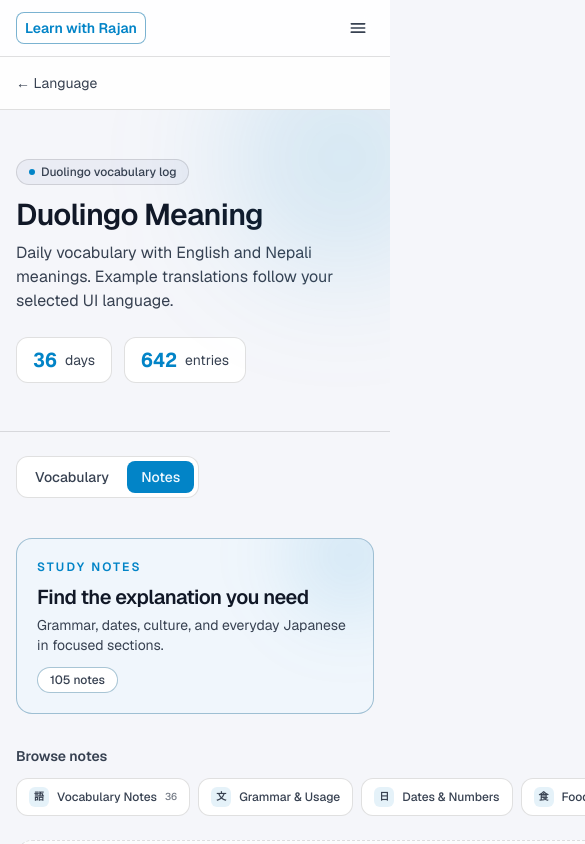
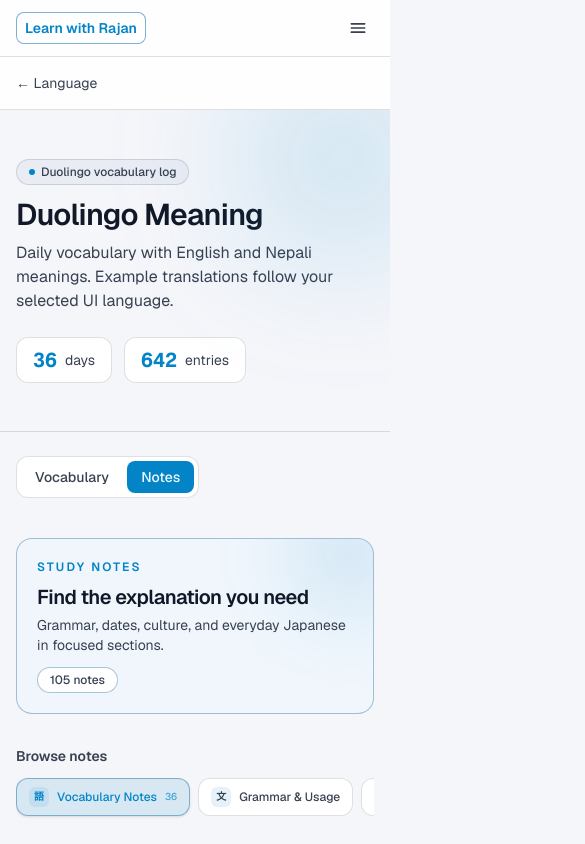
Before and after one commit to rznmgr630/learnwithrajan, a Next.js app: page /learn/duolingo in a window 390 px wide. Both pictures are taken after a click on the button "Notes". Shown: the top 844 px of the page, 585 px wide, since content can reach past the window. Built offline with nearby package versions, Linux system fonts and the light colour scheme.

Commit message:
Fix Duolingo notes mobile layout

```diff
--- a/components/learn/DuolingoPage.tsx
+++ b/components/learn/DuolingoPage.tsx
@@ -95,7 +95,7 @@ export function DuolingoPage() {
   const { locale } = useLocale();
   const [tab, setTab] = useState<"words" | "notes">("words");
   const [openDays, setOpenDays] = useState<Set<number>>(new Set([1]));
-  const [activeNoteSection, setActiveNoteSection] = useState<NoteSectionId | null>(null);
+  const [activeNoteSection, setActiveNoteSection] = useState<NoteSectionId>("words");
 
   const groupedNotes = NOTE_GROUPS.map((group) => ({
     ...group,
@@ -120,7 +120,7 @@ export function DuolingoPage() {
   }
 
   return (
-    <div>
+    <div className="min-w-0 overflow-x-hidden">
       {/* Back nav */}
       <div className="border-b border-[var(--border)] bg-[color-mix(in_oklab,var(--surface)_85%,transparent)]">
         <div className="mx-auto flex max-w-3xl items-center gap-4 px-4 py-4 sm:px-6">
@@ -292,10 +292,10 @@ export function DuolingoPage() {
             </div>
           </div>
 
-          <div className="grid gap-5 lg:grid-cols-[11rem_minmax(0,1fr)] lg:items-start">
-            <aside className="lg:sticky lg:top-5">
+          <div className="grid min-w-0 gap-5 lg:grid-cols-[11rem_minmax(0,1fr)] lg:items-start">
+            <aside className="min-w-0 lg:sticky lg:top-5">
               <p className="text-sm font-semibold text-[var(--muted)]">Browse notes</p>
-              <div className="mt-3 flex gap-2 overflow-x-auto pb-1 lg:flex-col lg:overflow-visible">
+              <div className="mt-3 flex w-full min-w-0 max-w-full gap-2 overflow-x-auto pb-1 lg:flex-col lg:overflow-visible">
                 <button
                   onClick={() => selectNoteSection("words")}
                   className={`flex shrink-0 items-center gap-2 rounded-xl border px-3 py-2 text-left text-xs font-medium transition ${activeNoteSection === "words" ? "border-[color-mix(in_oklab,var(--accent)_35%,var(--border))] bg-[color-mix(in_oklab,var(--accent)_12%,transparent)] text-[var(--accent)] shadow-sm" : "border-[var(--border)] bg-[var(--surface)] text-[var(--muted)] hover:border-[color-mix(in_oklab,var(--accent)_25%,var(--border))] hover:text-[var(--text)]"}`}
@@ -320,17 +320,7 @@ export function DuolingoPage() {
               </div>
             </aside>
 
-            <div id="note-content" className="scroll-mt-8 lg:sticky lg:top-5 lg:max-h-[calc(100vh-2.5rem)] lg:overflow-y-auto lg:scroll-smooth lg:pr-2 lg:scroll-mt-10">
-              {activeNoteSection === null && (
-                <div className="grid min-h-64 place-items-center rounded-2xl border border-dashed border-[var(--border)] bg-[color-mix(in_oklab,var(--surface)_65%,transparent)] p-8 text-center">
-                  <div>
-                    <span className="grid mx-auto h-11 w-11 place-items-center rounded-2xl bg-[color-mix(in_oklab,var(--accent)_10%,transparent)] text-lg text-[var(--accent)]">←</span>
-                    <h2 className="mt-4 text-base font-semibold text-[var(--text)]">Choose a note section</h2>
-                    <p className="mt-1 text-sm text-[var(--muted)]">Select a category from the side menu to begin.</p>
-                  </div>
-                </div>
-              )}
-
+            <div id="note-content" className="min-w-0 scroll-mt-8 lg:sticky lg:top-5 lg:max-h-[calc(100vh-2.5rem)] lg:overflow-y-auto lg:scroll-smooth lg:pr-2 lg:scroll-mt-10">
               {activeNoteSection === "words" && (
                 <div className="animate-[fade-in_200ms_ease-out]">
                   <h2 className="text-lg font-semibold text-[var(--text)]">Vocabulary Notes</h2>
@@ -339,7 +329,7 @@ export function DuolingoPage() {
                 </div>
               )}
 
-              {activeNoteSection !== null && activeNoteSection !== "words" && (() => {
+              {activeNoteSection !== "words" && (() => {
                 const group = groupedNotes.find((item) => item.id === activeNoteSection);
                 if (!group) return null;
                 return (
```
